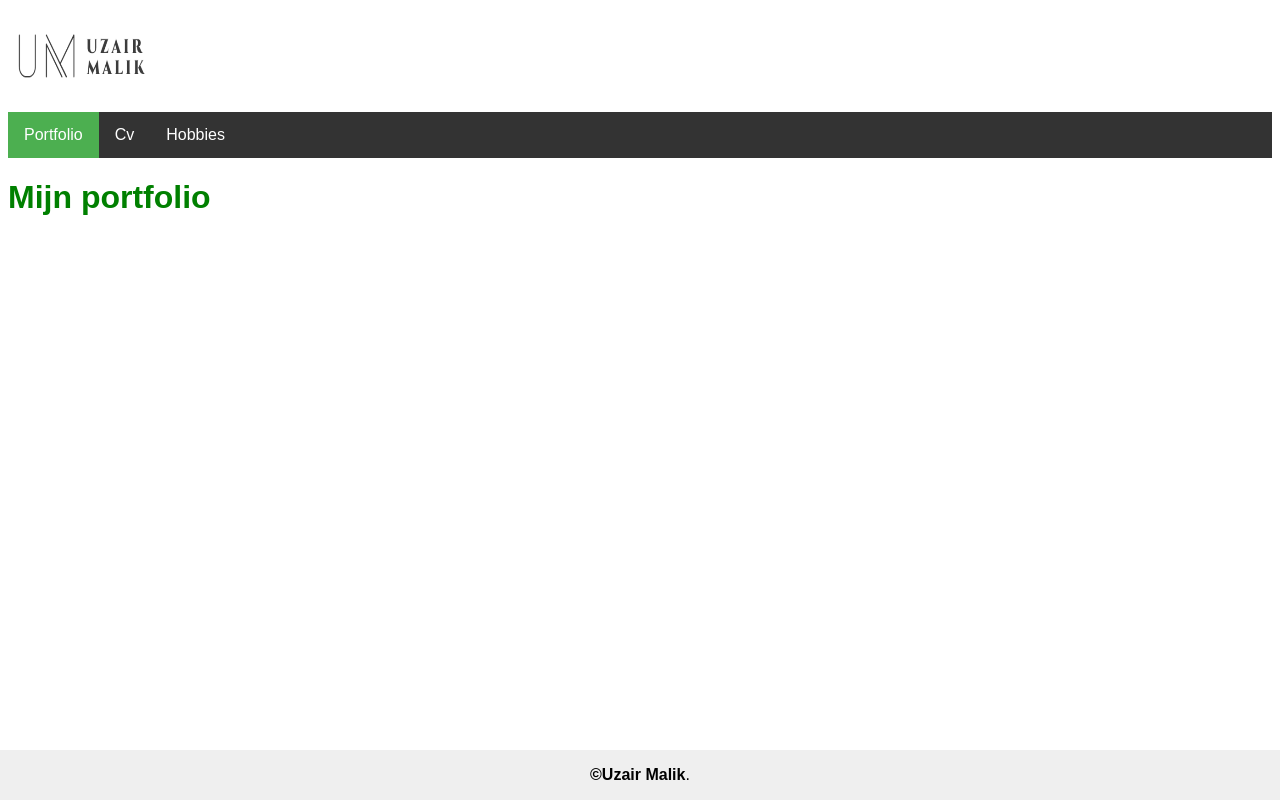
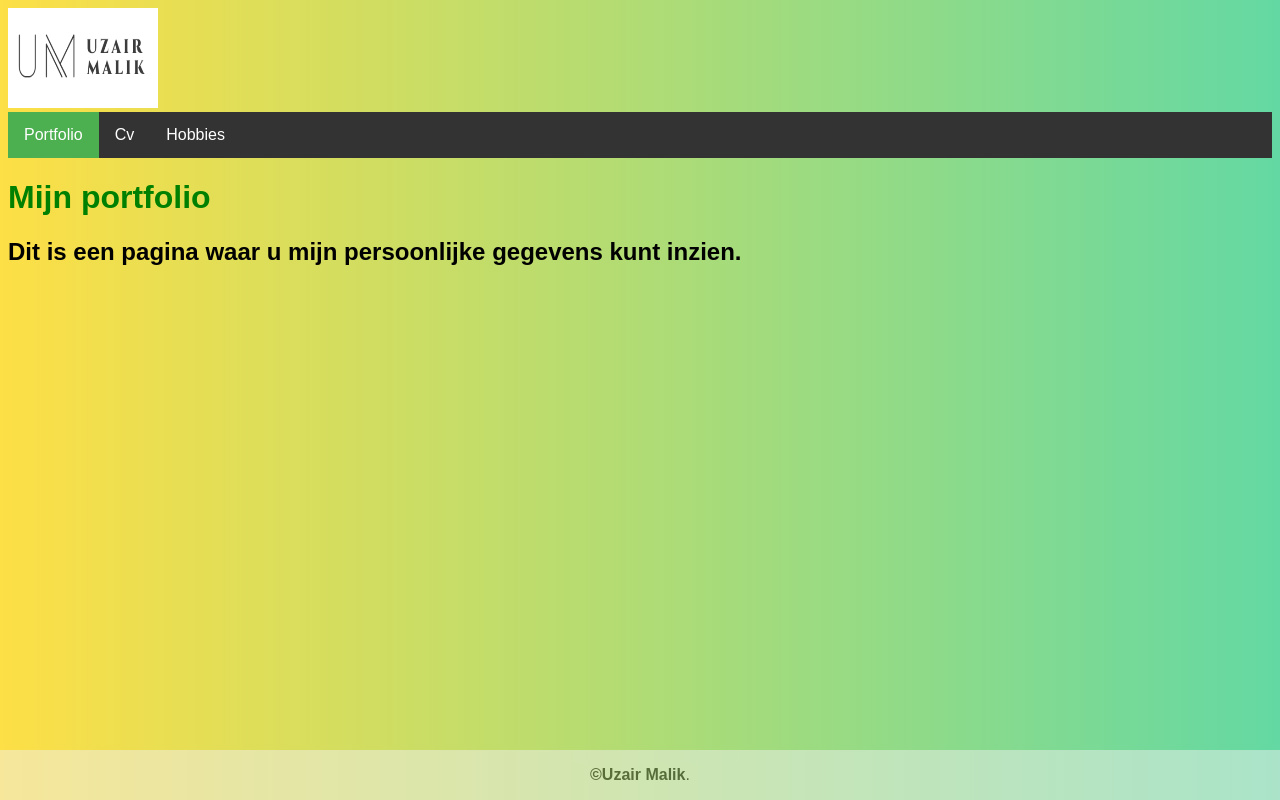
Before and after one commit to Uzair2000/project-2, a plain HTML site: page index.html in a window 1280 px wide. Drawn offline with Linux system fonts and the light colour scheme.

Commit message:
footer gestyled, achtergrond veranderd en h2 toegevoegd

```diff
--- a/index.html
+++ b/index.html
@@ -14,7 +14,7 @@
 	  <li><a href="#contact">Hobbies</a></li>
 		</ul>
 		<h1> Mijn portfolio </h1>
-		<h2></h2>
+		<h2>Dit is een pagina waar u mijn persoonlijke gegevens kunt inzien.</h2>
 
 
 
--- a/style.css
+++ b/style.css
@@ -32,6 +32,9 @@ h1{
     font-family: Arial;
     color: green;
 }
+h2{
+   font-family: Arial;
+}
 .footer {
   position: absolute;
   right: 0;
@@ -40,6 +43,13 @@ h1{
   padding: 1rem;
   background-color: #efefef;
   text-align: center;
+  /* for IE */
+        filter:alpha(opacity=50);
+        /* CSS3 standard */
+        opacity:0.5;
   font-family: Arial;
 
 }
+body{
+    background-image: url("cool-background.png");
+}
```
Also changed, not shown: cool-background.png (added).
